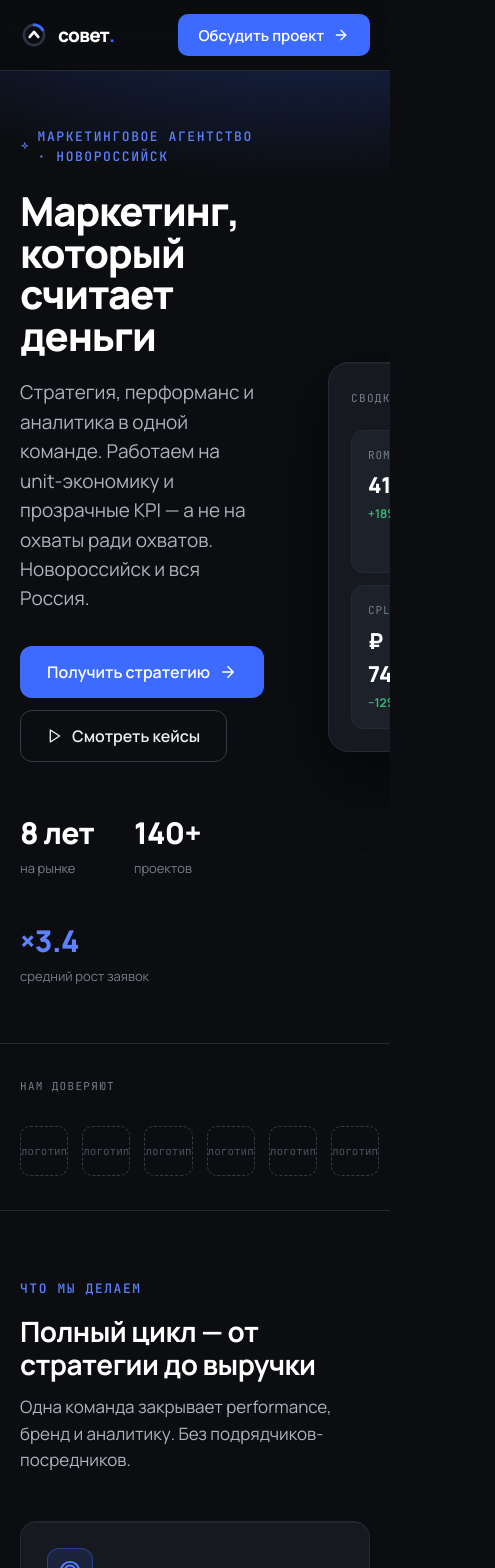
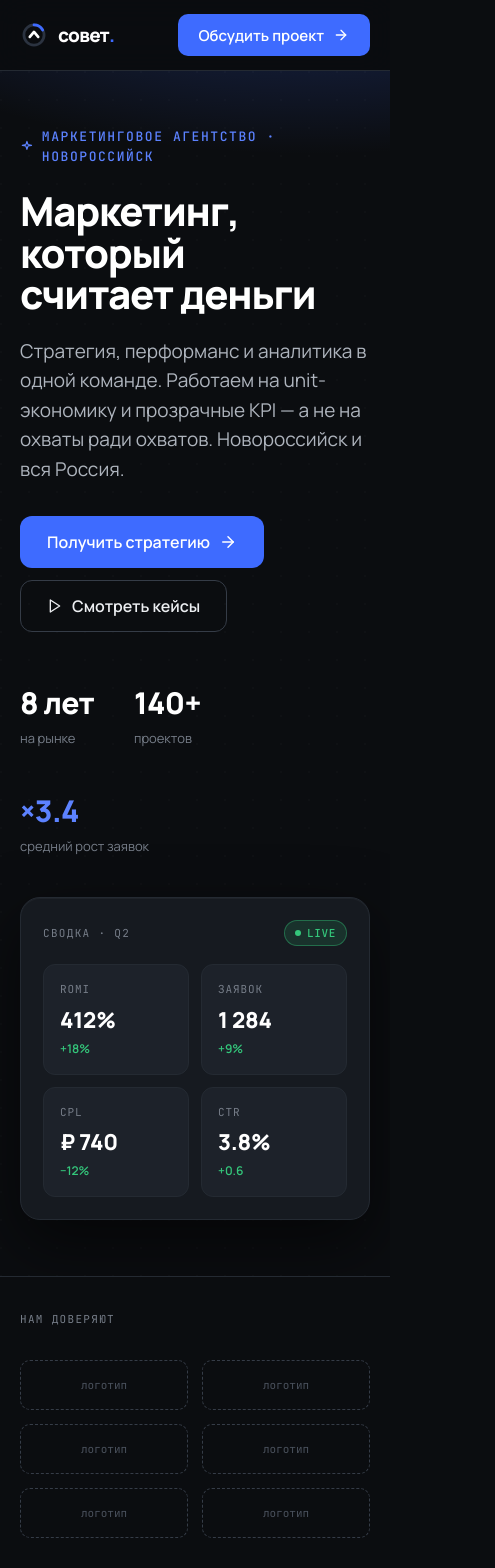
Before and after one commit to kaimakanovtimur97-crypto/sovet2, a Next.js app: page / in a window 390 px wide. Shown: the top 1568 px of the page, 495 px wide, since content can reach past the window. Built offline with nearby package versions, Linux system fonts and the light colour scheme.

Commit message:
Update: lead form -> Resend API, mobile layout fixes, .env.example

```diff
--- a/app/cases/[slug]/page.tsx
+++ b/app/cases/[slug]/page.tsx
@@ -65,7 +65,7 @@ export default function CasePage({ params }: { params: { slug: string } }) {
 
       {/* ЗАДАЧА / РЕШЕНИЕ */}
       <section style={{ maxWidth: 1000, margin: "0 auto", paddingLeft: "var(--gutter)", paddingRight: "var(--gutter)" }} className="section">
-        <div style={{ display: "grid", gridTemplateColumns: "1fr 1fr", gap: 48 }} className="grid-2">
+        <div style={{ gap: 48 }} className="grid-2">
           <div>
             <div style={{ fontFamily: "var(--font-mono)", fontSize: 11, letterSpacing: "0.12em", textTransform: "uppercase", color: "var(--accent-hover)", marginBottom: 12 }}>Задача</div>
             <p style={{ fontSize: 16, lineHeight: 1.65, color: "var(--fg-1)", margin: 0 }}>{cs.challenge}</p>
--- a/app/globals.css
+++ b/app/globals.css
@@ -149,7 +149,17 @@ img, svg { display: block; }
   .grid-4 { grid-template-columns: repeat(2,1fr); }
   .grid-3 { grid-template-columns: 1fr; }
   .grid-2 { grid-template-columns: 1fr; }
+  /* Инлайновые сетки страниц — принудительно в одну/меньше колонок на планшете и телефоне */
+  .hero-grid { grid-template-columns: 1fr !important; gap: 40px !important; }
+  .contacts-grid { grid-template-columns: 1fr !important; }
+  .stats-grid { grid-template-columns: repeat(2,1fr) !important; }
+  .logos-grid { grid-template-columns: repeat(3,1fr) !important; }
+  .svc-hero { grid-template-columns: 1fr !important; gap: 36px !important; }
 }
 @media (max-width: 560px) {
   .grid-4 { grid-template-columns: 1fr; }
+  .logos-grid { grid-template-columns: repeat(2,1fr) !important; }
+  .stats-grid { grid-template-columns: repeat(2,1fr) !important; }
+  .svc-includes { grid-template-columns: 1fr !important; }
+  .header-inner { gap: 16px !important; }
 }
--- a/app/page.tsx
+++ b/app/page.tsx
@@ -54,7 +54,7 @@ export default function Home() {
       <section style={{ position: "relative", overflow: "hidden" }}>
         <div style={{ position: "absolute", inset: 0, background: "radial-gradient(900px 380px at 80% -12%, var(--accent-glow), transparent 60%)", pointerEvents: "none" }} />
         <div className="grain" />
-        <div className="wrap" style={{ position: "relative", display: "grid", gridTemplateColumns: "1.05fr 0.95fr", gap: 64, alignItems: "center", paddingTop: "clamp(56px,8vw,104px)", paddingBottom: "clamp(56px,8vw,104px)" }}>
+        <div className="wrap hero-grid" style={{ position: "relative", display: "grid", gridTemplateColumns: "1.05fr 0.95fr", gap: 64, alignItems: "center", paddingTop: "clamp(56px,8vw,104px)", paddingBottom: "clamp(56px,8vw,104px)" }}>
           <div>
             <span className="eyebrow" style={{ marginBottom: 24 }}>
               <Icon name="sparkles" size={15} /> Маркетинговое агентство · Новороссийск
@@ -106,7 +106,7 @@ export default function Home() {
       <section style={{ borderTop: "1px solid var(--line)", borderBottom: "1px solid var(--line)" }}>
         <div className="wrap" style={{ paddingTop: 34, paddingBottom: 34, display: "flex", alignItems: "center", gap: 32, flexWrap: "wrap" }}>
           <span style={{ fontFamily: "var(--font-mono)", fontSize: 11, letterSpacing: "0.12em", textTransform: "uppercase", color: "var(--fg-3)", whiteSpace: "nowrap" }}>Нам доверяют</span>
-          <div style={{ flex: 1, minWidth: 300, display: "grid", gridTemplateColumns: "repeat(6,1fr)", gap: 14 }}>
+          <div className="logos-grid" style={{ flex: 1, minWidth: 260, display: "grid", gridTemplateColumns: "repeat(6,1fr)", gap: 14 }}>
             {Array.from({ length: 6 }).map((_, i) => (
               <div key={i} style={{ height: 50, border: "1px dashed var(--line-strong)", borderRadius: 10, display: "flex", alignItems: "center", justifyContent: "center", color: "var(--fg-4)", fontFamily: "var(--font-mono)", fontSize: 11 }}>логотип</div>
             ))}
@@ -139,7 +139,7 @@ export default function Home() {
 
       {/* ЦИФРЫ */}
       <section style={{ borderTop: "1px solid var(--line)", borderBottom: "1px solid var(--line)", background: "var(--ink-800)" }}>
-        <div className="wrap" style={{ paddingTop: 56, paddingBottom: 56, display: "grid", gridTemplateColumns: "repeat(4,1fr)", gap: 32 }}>
+        <div className="wrap stats-grid" style={{ paddingTop: 56, paddingBottom: 56, display: "grid", gridTemplateColumns: "repeat(4,1fr)", gap: 32 }}>
           {PROOF.map((p) => (
             <div key={p.label}>
               <div style={{ fontWeight: 800, fontSize: 40, letterSpacing: "-0.03em", color: p.accent ? "var(--accent-hover)" : "var(--fg-0)" }}>{p.value}</div>
--- a/app/services/[slug]/page.tsx
+++ b/app/services/[slug]/page.tsx
@@ -59,7 +59,7 @@ export default function ServicePage({ params }: { params: { slug: string } }) {
                 <Link href="/#cases" className="btn btn--outline btn--lg">Смотреть кейсы</Link>
               </div>
             </div>
-            <div style={{ display: "grid", gridTemplateColumns: "repeat(2,1fr)", gap: 12 }}>
+            <div className="svc-includes" style={{ display: "grid", gridTemplateColumns: "repeat(2,1fr)", gap: 12 }}>
               {svc.stats.map((s) => (
                 <div key={s.label} style={{ background: "var(--ink-700)", border: "1px solid var(--line)", borderRadius: 14, padding: 20, boxShadow: "var(--edge-top)" }}>
                   <div style={{ fontWeight: 800, fontSize: 26, letterSpacing: "-0.02em", color: s.accent ? "var(--accent-hover)" : "var(--fg-0)" }}>{s.value}</div>
```
Also changed, not shown: 2 other files (tests, documents, lock files or other folders).
